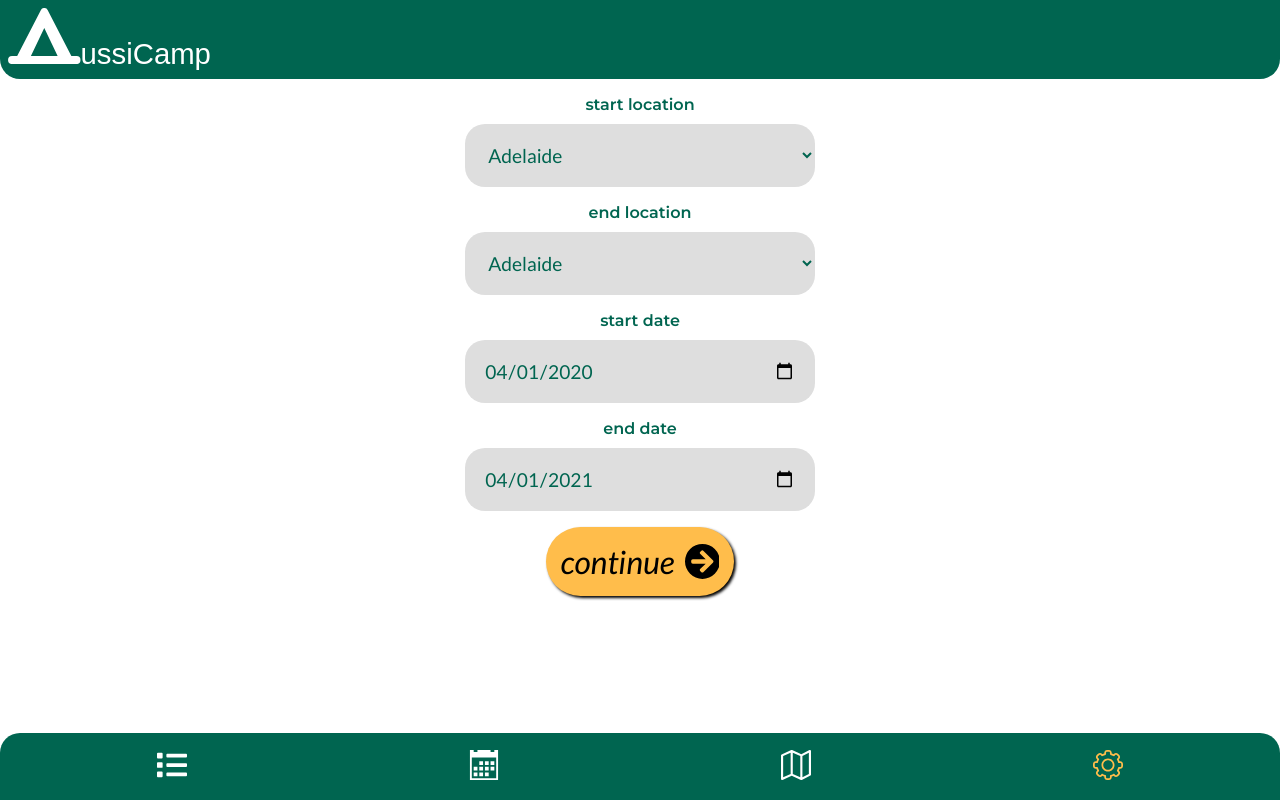
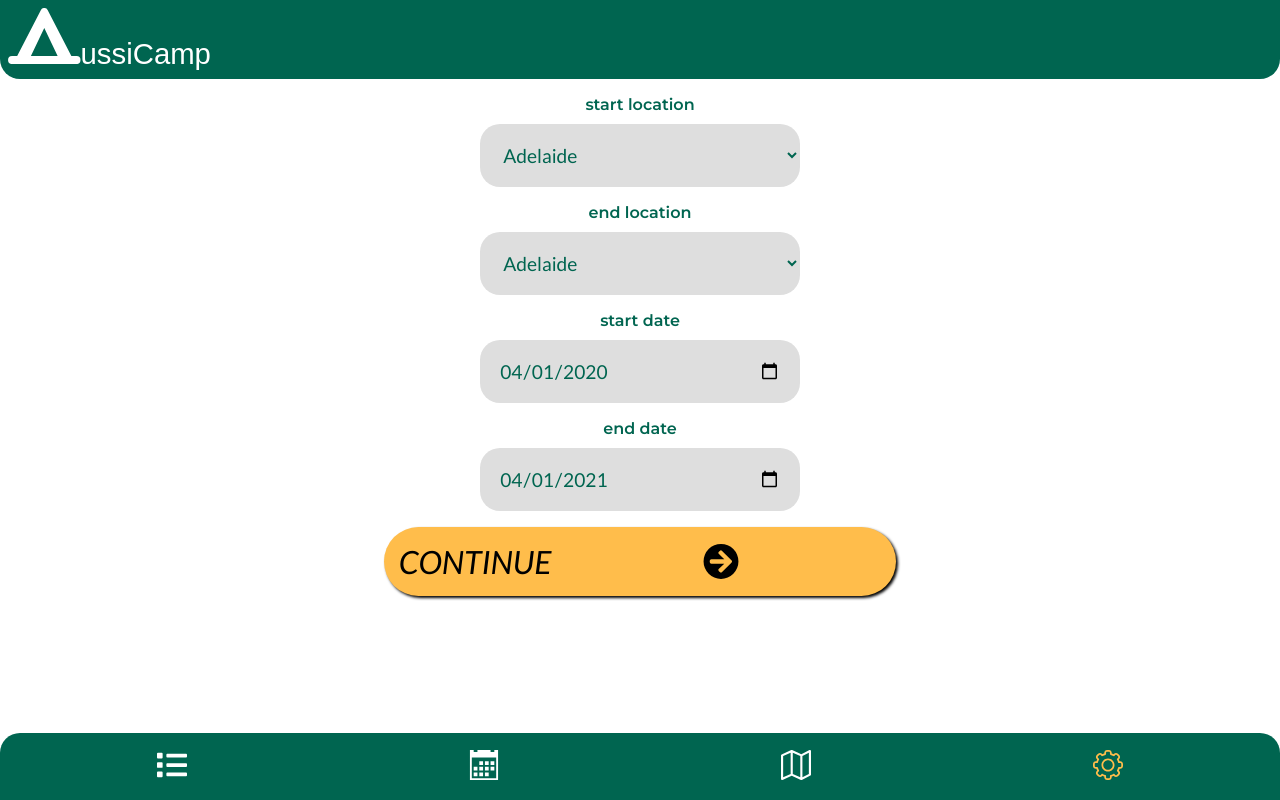
Before and after one commit to m-wiemers/aussicamp, a Next.js app: page /settings in a window 1280 px wide. Built offline with nearby package versions, Linux system fonts and the light colour scheme.

Commit message:
💄 delete fix values from components

```diff
--- a/components/DateInput/DateInput.module.css
+++ b/components/DateInput/DateInput.module.css
@@ -5,8 +5,6 @@
 .date {
   justify-self: center;
   margin-top: 0.5em;
-  min-width: 350px;
-  max-width: 90vw;
   color: var(--secondary-text-color);
   font-family: var(--button-font);
   font-size: 1.2em;
--- a/components/button/Button.module.css
+++ b/components/button/Button.module.css
@@ -11,6 +11,7 @@
   display: grid;
   grid-template-columns: auto auto;
   align-items: center;
+  text-transform: uppercase;
 }
 
 .icon {
--- a/components/citieSelect/SelectCity.module.css
+++ b/components/citieSelect/SelectCity.module.css
@@ -5,8 +5,6 @@
 .cityselect {
   justify-self: center;
   margin-top: 0.5em;
-  min-width: 350px;
-  max-width: 90vw;
   color: var(--secondary-text-color);
   font-family: var(--button-font);
   font-size: 1.2em;
--- a/styles/Settings.module.css
+++ b/styles/Settings.module.css
@@ -8,8 +8,18 @@
   margin-top: 1em;
   display: grid;
   justify-items: center;
-  text-align: center;
   row-gap: 1em;
+}
+
+.main :only-child {
+  min-width: 320px;
+  max-width: 90vw;
+}
+
+.button {
+  margin-top: 2em;
+  justify-self: center;
+  max-width: 350px;
 }
 
 .footer {
```
